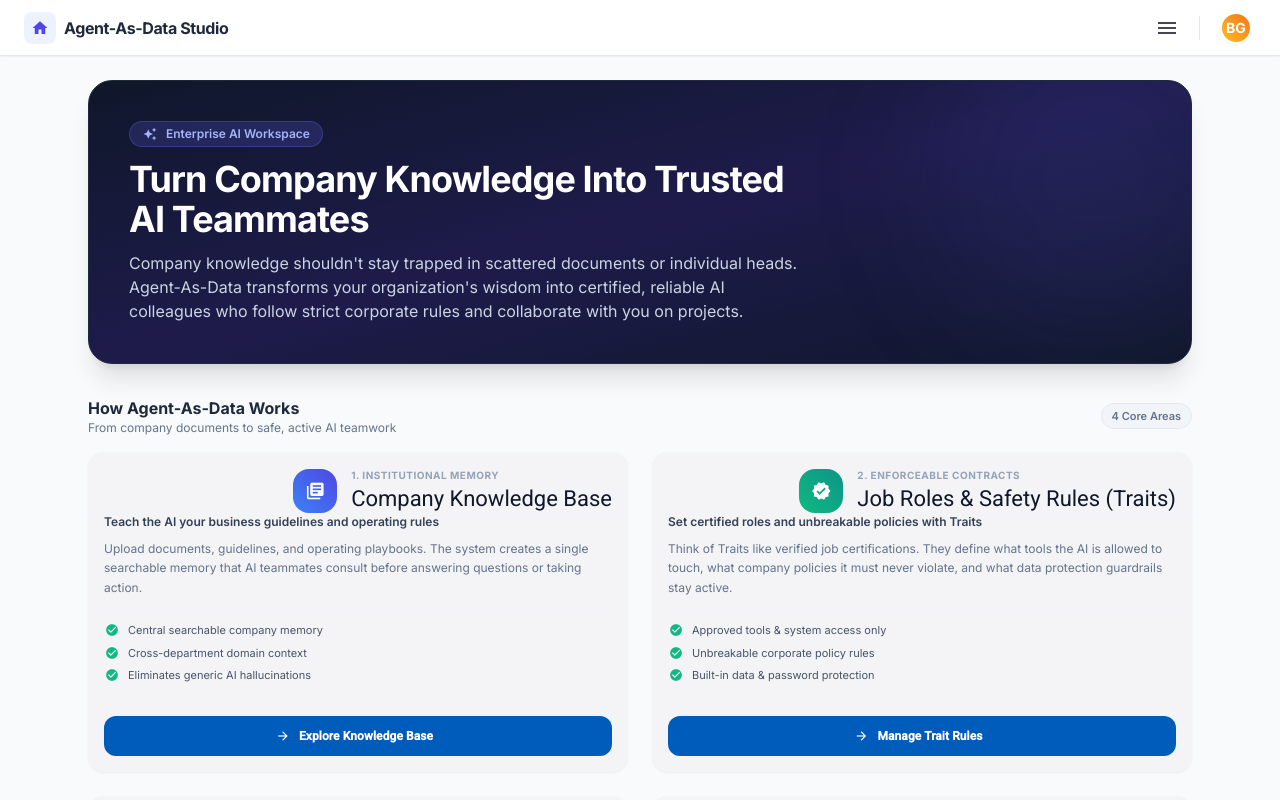
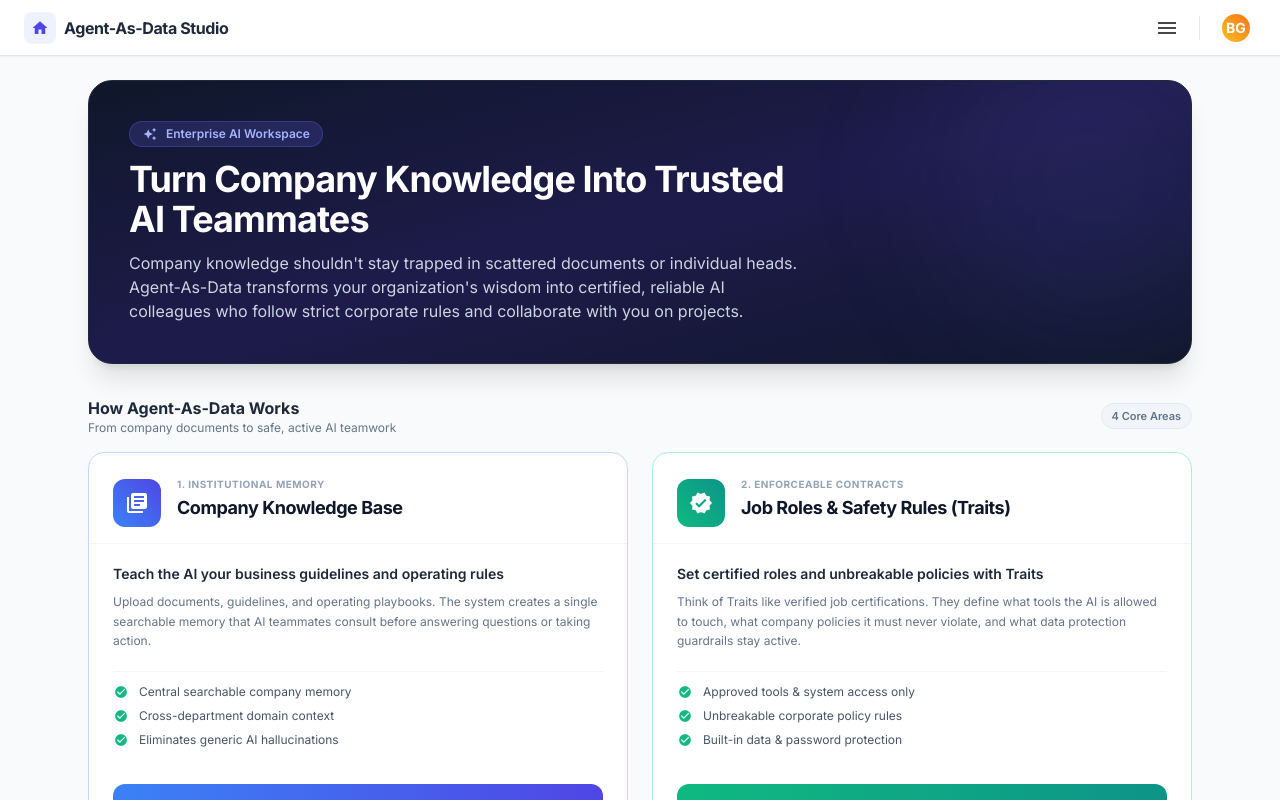
Before and after one commit to PolecatWorks/agent-as-data, an Angular app in the folder aad-fe-container/: page /home in a window 1280 px wide. Built offline with nearby package versions, Linux system fonts and the light colour scheme.

Commit message:
fix(fe): align home card layout, header hierarchy, and action button icons

```diff
--- a/aad-fe-container/src/app/components/home/home.component.html
+++ b/aad-fe-container/src/app/components/home/home.component.html
@@ -74,29 +74,29 @@
 
       <div class="grid grid-cols-1 md:grid-cols-2 gap-6">
         @for (pillar of pillars; track pillar.path) {
-          <mat-card class="!rounded-2xl border shadow-sm transition-all duration-200 flex flex-col justify-between bg-white overflow-hidden"
+          <div class="rounded-2xl border bg-white shadow-xs hover:shadow-md transition-all duration-200 flex flex-col justify-between overflow-hidden"
                [ngClass]="pillar.borderClass">
 
-            <mat-card-header class="p-5 border-b border-slate-100 flex items-center justify-between">
-              <div class="flex items-center gap-3.5">
-                <div class="w-11 h-11 rounded-2xl bg-gradient-to-tr text-white flex items-center justify-center shadow-xs"
+            <!-- Card Header: Left aligned, generous padding, icon + badge + title -->
+            <div class="p-6 pb-4 border-b border-slate-100 flex items-start gap-4">
+              <div class="w-12 h-12 rounded-xl bg-gradient-to-tr text-white flex items-center justify-center shadow-xs shrink-0 mt-0.5"
                    [ngClass]="pillar.accentClass">
-                  <mat-icon class="!w-6 !h-6 !text-xl">{{ pillar.icon }}</mat-icon>
+                <mat-icon class="!w-6 !h-6 !text-2xl">{{ pillar.icon }}</mat-icon>
               </div>
-                <div>
+              <div class="min-w-0 flex-1">
                 <span class="text-[10px] font-bold uppercase tracking-wider text-slate-400 block mb-0.5">
                   {{ pillar.badge }}
                 </span>
-                  <mat-card-title class="text-base font-bold text-slate-900 m-0">
+                <h4 class="text-base sm:text-lg font-bold text-slate-900 m-0 tracking-tight leading-snug">
                   {{ pillar.title }}
-                  </mat-card-title>
+                </h4>
               </div>
             </div>
-            </mat-card-header>
 
-            <mat-card-content class="p-6 space-y-4 flex-1 flex flex-col justify-between">
+            <!-- Card Body: Clear typography, checklist, button -->
+            <div class="p-6 pt-5 flex-1 flex flex-col justify-between space-y-5">
               <div class="space-y-2">
-                <p class="text-xs font-semibold text-slate-700 m-0 leading-snug">
+                <p class="text-xs sm:text-sm font-semibold text-slate-800 m-0 leading-snug">
                   {{ pillar.lead }}
                 </p>
                 <p class="text-xs text-slate-500 leading-relaxed m-0">
@@ -105,28 +105,27 @@
               </div>
 
               <!-- Key Benefits Checklist -->
-              <div class="space-y-1.5 py-2 border-t border-slate-100">
+              <div class="space-y-2 py-3 border-t border-slate-100">
                 @for (point of pillar.keyPoints; track point) {
-                  <div class="text-[11px] text-slate-600 flex items-center gap-2">
+                  <div class="text-xs text-slate-600 flex items-center gap-2.5">
                     <mat-icon class="!w-4 !h-4 !text-sm text-emerald-500 shrink-0">check_circle</mat-icon>
-                    <span>{{ point }}</span>
+                    <span class="leading-tight">{{ point }}</span>
                   </div>
                 }
               </div>
 
               <!-- Action Link (The SINGLE link for this destination) -->
-              <div class="pt-2">
-                <a mat-flat-button
-                   color="primary"
+              <div class="pt-1">
+                <a [routerLink]="pillar.path"
                    data-testid="pillar-link"
-                   class="w-full !rounded-xl !font-semibold !text-xs !h-10"
-                   [routerLink]="pillar.path">
+                   class="group flex items-center justify-center w-full px-4 py-3 rounded-xl font-semibold text-xs sm:text-sm text-white shadow-xs transition-all duration-150 gap-2 bg-gradient-to-r hover:opacity-95 active:scale-[0.99]"
+                   [ngClass]="pillar.accentClass">
                   <span>{{ pillar.actionText }}</span>
-                  <mat-icon class="!w-4 !h-4 !text-sm ml-1.5">arrow_forward</mat-icon>
+                  <mat-icon class="!w-4 !h-4 !text-base transition-transform duration-150 group-hover:translate-x-1">arrow_forward</mat-icon>
                 </a>
               </div>
-            </mat-card-content>
-          </mat-card>
+            </div>
+          </div>
         }
       </div>
     </div>
@@ -141,10 +140,10 @@
           Looking for the technical blueprint? Explore the 5-stage lifecycle data flow, Trait Contract code contracts, and 10-module capability matrix.
         </p>
       </div>
-      <a mat-stroked-button
-         class="!rounded-xl !text-xs !font-semibold !text-white !border-slate-700 hover:!bg-white/10 shrink-0"
-         routerLink="/detail">
-        View Architecture Detail
+      <a routerLink="/detail"
+         class="group inline-flex items-center gap-2 px-4 py-2.5 rounded-xl text-xs font-semibold text-white bg-slate-800 hover:bg-slate-700 border border-slate-700 transition-all duration-150 shrink-0">
+        <span>View Architecture Detail</span>
+        <mat-icon class="!w-4 !h-4 !text-sm text-indigo-400 transition-transform duration-150 group-hover:translate-x-1">arrow_forward</mat-icon>
       </a>
     </div>
 
```
Lines whose indentation alone changed are shown as unchanged.
